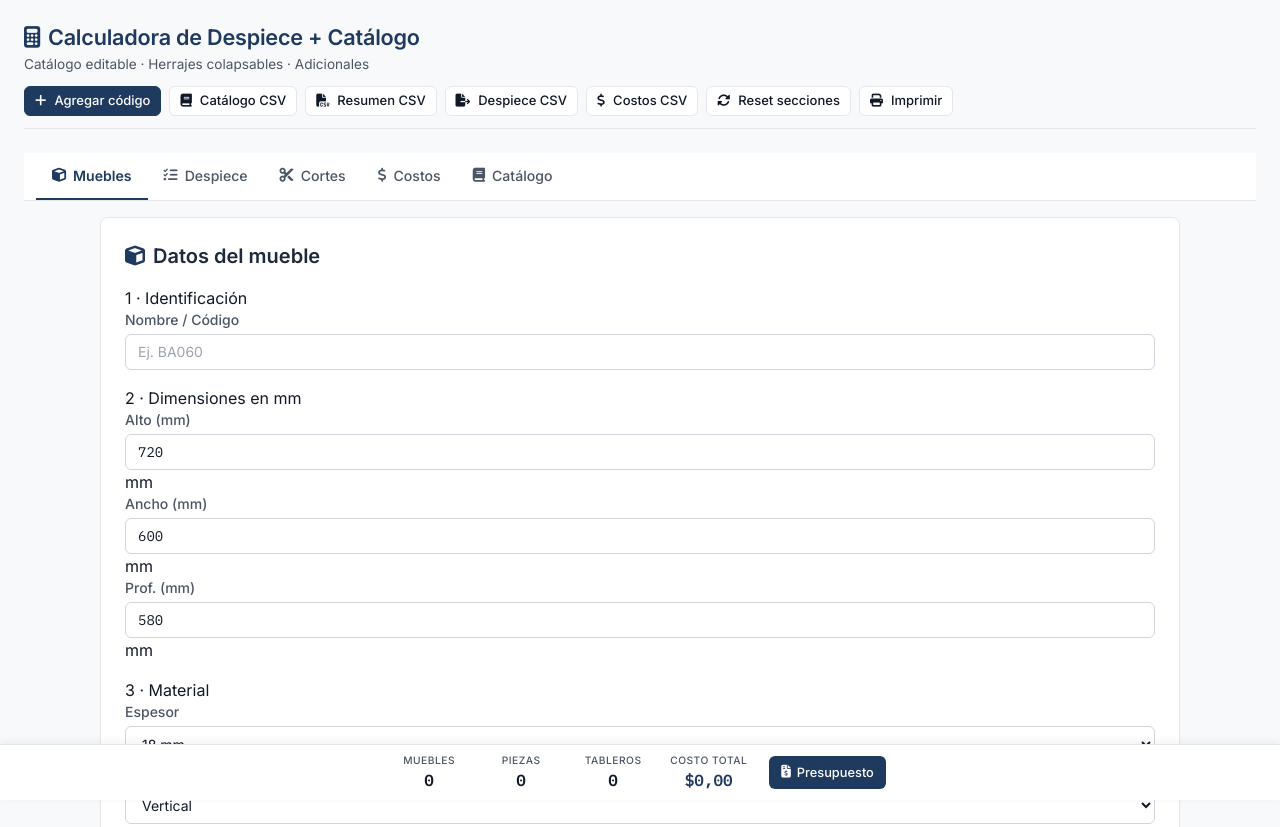
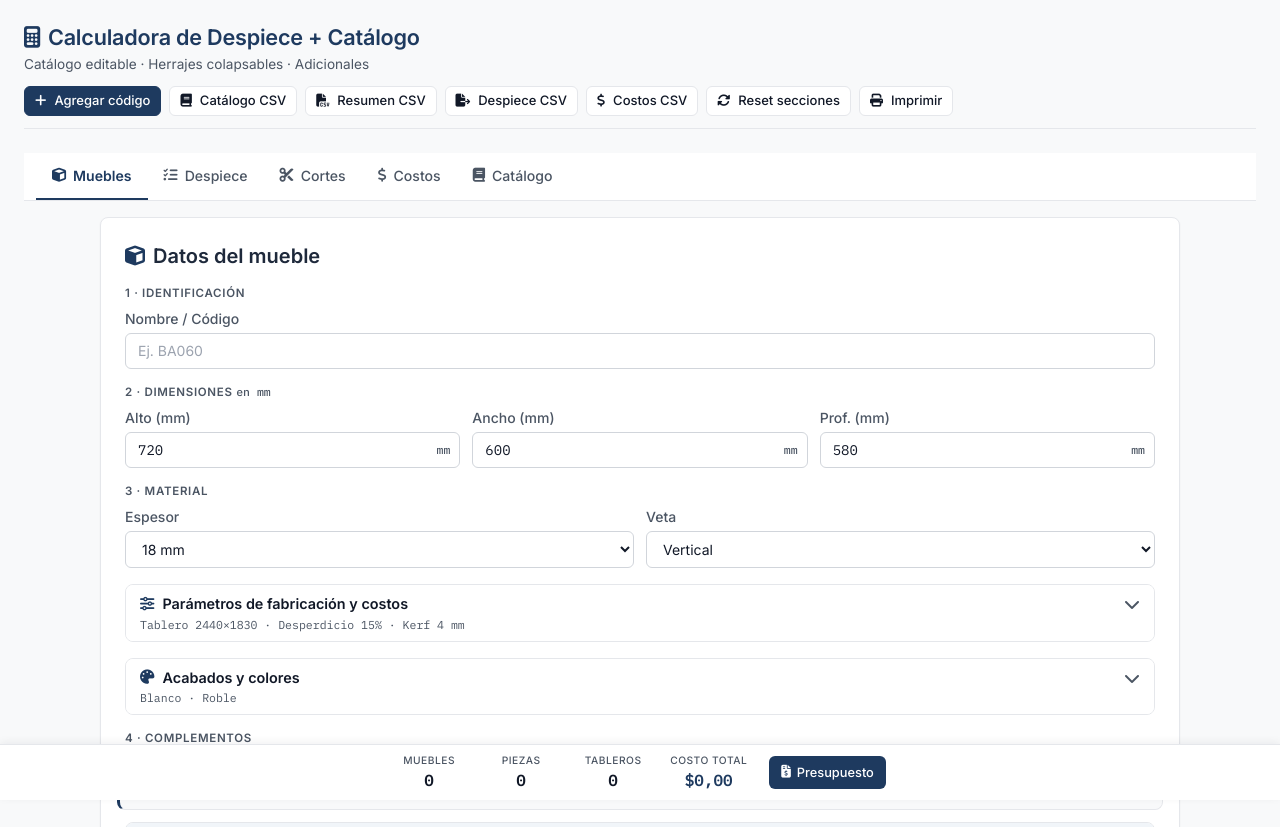
Before and after one commit to cascitealex/calculadora-muebles, a plain HTML site: page calculadora.html in a window 1280 px wide. Shown: the top 827 px of the page. Drawn offline with nearby package versions, Linux system fonts and the light colour scheme.

Commit message:
Actualiza estilos-sistema.css

```diff
--- a/estilos-sistema.css
+++ b/estilos-sistema.css
@@ -732,3 +732,64 @@ body.ds-app #modalAgregar label.flex input[type="number"] { width: 4rem; }
   body.ds-app .ds-titulo { font-size: 1.1rem; }
 }
 }
+
+/* =====================================================================
+   FASE 3 · GRUPO 1 — Formulario base + acordeones "Parámetros" y "Acabados"
+   Solo pantalla (no afecta @media print). Sin ids: se usan clases ds-* y data-*.
+   ===================================================================== */
+@media screen {
+.ds-form-section { margin-top: var(--space-4); }
+.ds-form-section:first-child { margin-top: 0; }
+.ds-form-finalizar > * + * { margin-top: var(--space-3); }
+.ds-section-title {
+  margin: 0 0 var(--space-2); font: 600 .72rem/1.3 var(--font-sans);
+  text-transform: uppercase; letter-spacing: .06em; color: var(--text-secondary);
+}
+.ds-unit-note { font-weight: 500; text-transform: none; letter-spacing: 0; font-family: var(--font-mono); color: var(--text-secondary); }
+.ds-grid { display: grid; gap: var(--space-3); }
+.ds-grid-2 { grid-template-columns: repeat(2, minmax(0, 1fr)); }
+.ds-grid-3 { grid-template-columns: repeat(3, minmax(0, 1fr)); }
+.ds-grid > div { min-width: 0; }
+
+/* Campo con unidad (mm, $, %, $/ML) */
+.ds-unit-wrap { position: relative; display: block; }
+body.ds-app .ds-unit-wrap input { padding-right: 3rem; }
+.ds-unit {
+  position: absolute; right: 10px; top: 50%; transform: translateY(-50%); pointer-events: none;
+  font: 500 .72rem/1 var(--font-mono); color: var(--text-secondary);
+}
+.ds-unit-wrap input[type="number"]::-webkit-outer-spin-button,
+.ds-unit-wrap input[type="number"]::-webkit-inner-spin-button { -webkit-appearance: none; margin: 0; }
+.ds-unit-wrap input[type="number"] { -moz-appearance: textfield; appearance: textfield; }
+
+/* Acordeón limpio con resumen inline */
+.ds-acc { margin-top: var(--space-4); border: 1px solid var(--border); border-radius: var(--radius); background: var(--surface); overflow: hidden; }
+.ds-acc-head {
+  width: 100%; min-height: 44px; display: grid; grid-template-columns: 1fr auto; align-items: center;
+  column-gap: var(--space-2); row-gap: 2px; padding: 8px 14px; text-align: left; cursor: pointer;
+  background: var(--surface); border: 0; font-family: var(--font-sans); color: var(--text-primary);
+}
+.ds-acc-head:hover { background: var(--bg); }
+.ds-acc-title { font-size: .9rem; font-weight: 600; display: flex; align-items: center; gap: 8px; }
+.ds-acc-title i { color: var(--accent); }
+.ds-acc-chev { grid-row: 1; grid-column: 2; color: var(--text-secondary); transition: transform .2s; }
+.ds-acc-head[aria-expanded="true"] .ds-acc-chev { transform: rotate(180deg); }
+.ds-acc-summary {
+  grid-column: 1 / -1; font: 400 .72rem/1.4 var(--font-mono); font-variant-numeric: tabular-nums;
+  color: var(--text-secondary); white-space: nowrap; overflow: hidden; text-overflow: ellipsis;
+}
+.ds-acc-head[aria-expanded="true"] .ds-acc-summary { display: none; }
+.ds-acc-summary:empty { display: none; }
+.ds-acc-body { padding: 12px 14px 14px; border-top: 1px solid var(--border); }
+.ds-acc-body[hidden] { display: none; }
+.ds-group + .ds-group { margin-top: var(--space-4); padding-top: var(--space-3); border-top: 1px dashed var(--border); }
+.ds-group-title { margin: 0 0 var(--space-2); font: 600 .78rem/1.3 var(--font-sans); color: var(--text-primary); }
+.ds-hint { margin: 6px 0 0; font: 400 .72rem/1.4 var(--font-sans); color: var(--text-secondary); }
+
+@media (max-width: 420px) {
+  .ds-grid-3 { grid-template-columns: 1fr; }
+}
+@media (max-width: 640px) {
+  .ds-grid-colores { grid-template-columns: 1fr; }
+}
+}
```
